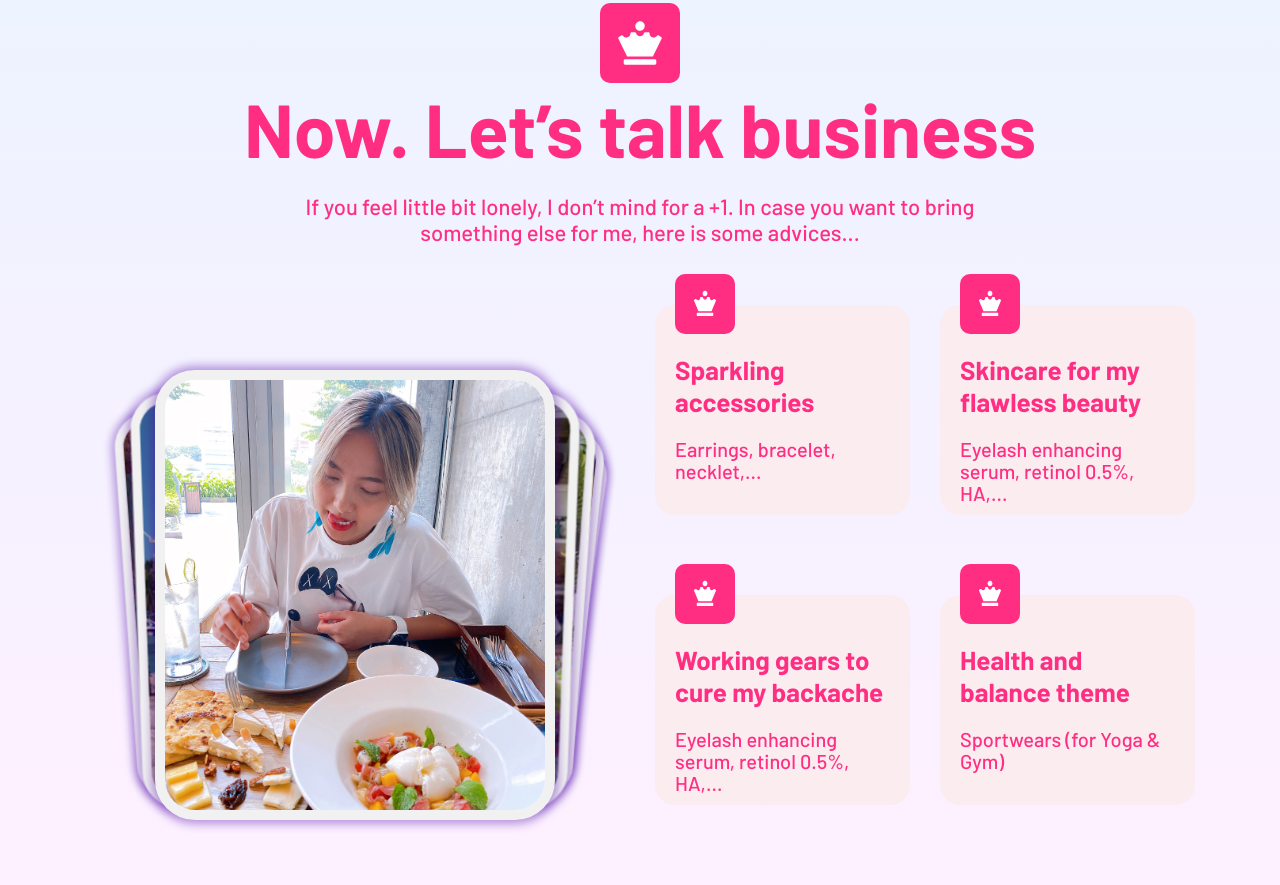
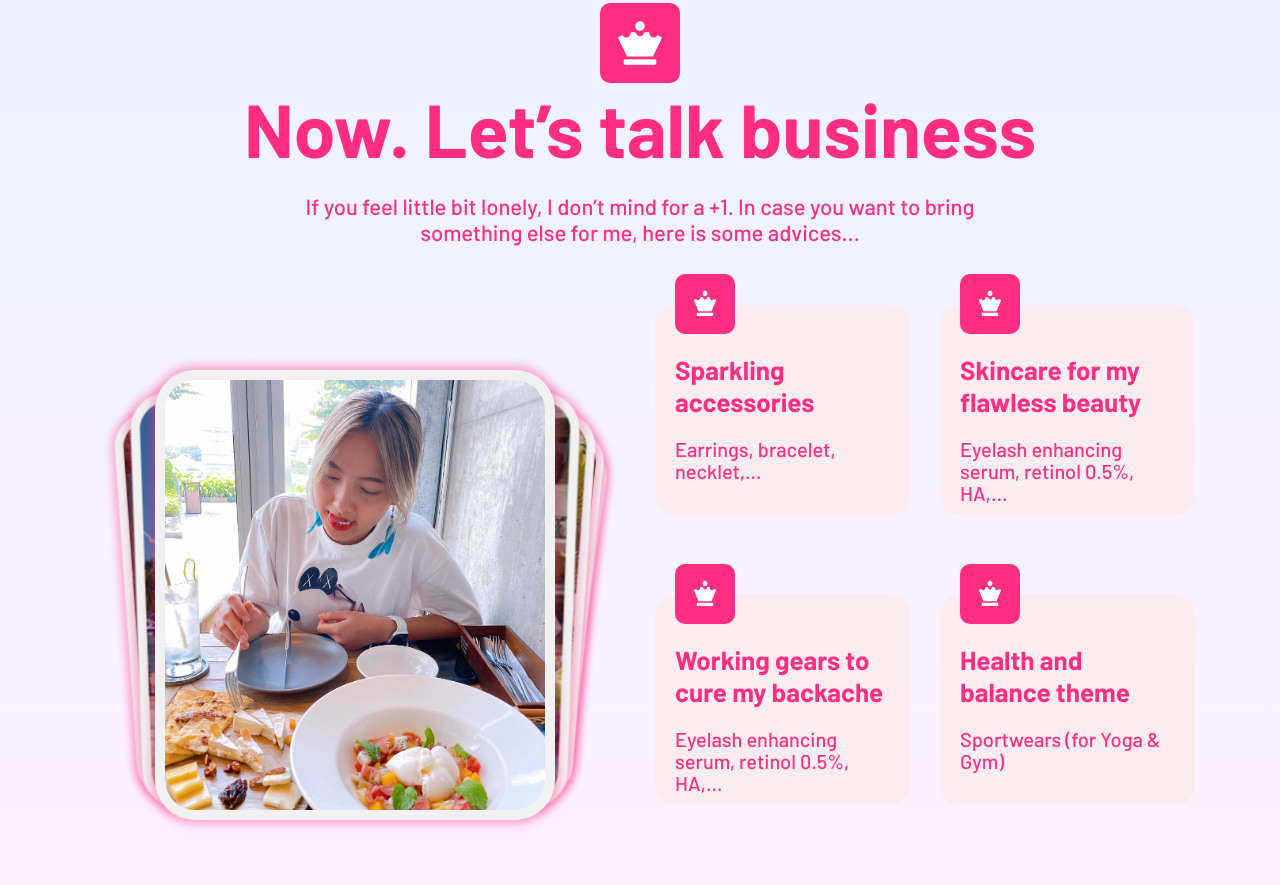
Before and after one commit to VuphanMinh/Birthday_card, a plain HTML site: page index.html in a window 1280 px wide. Shown: the part 1506-2391 px from the top of the page. Drawn offline with nearby package versions, Linux system fonts and the light colour scheme; a script that the page names is missing.

Commit message:
fix shadow slide

```diff
--- a/css/style.scss
+++ b/css/style.scss
@@ -190,7 +190,7 @@ body {
     font-weight: bold;
     color: #fff;
     background-color: #fff;
-    box-shadow: 0px 0px 10px 4px rgba(74, 0, 164, 0.4);
+    box-shadow: 0px 0px 10px 4px rgb(255, 46, 130, 0.4);
 
     & > img {
         width: 100%;
```
Also changed, not shown: css/style.css, 1 other file.
